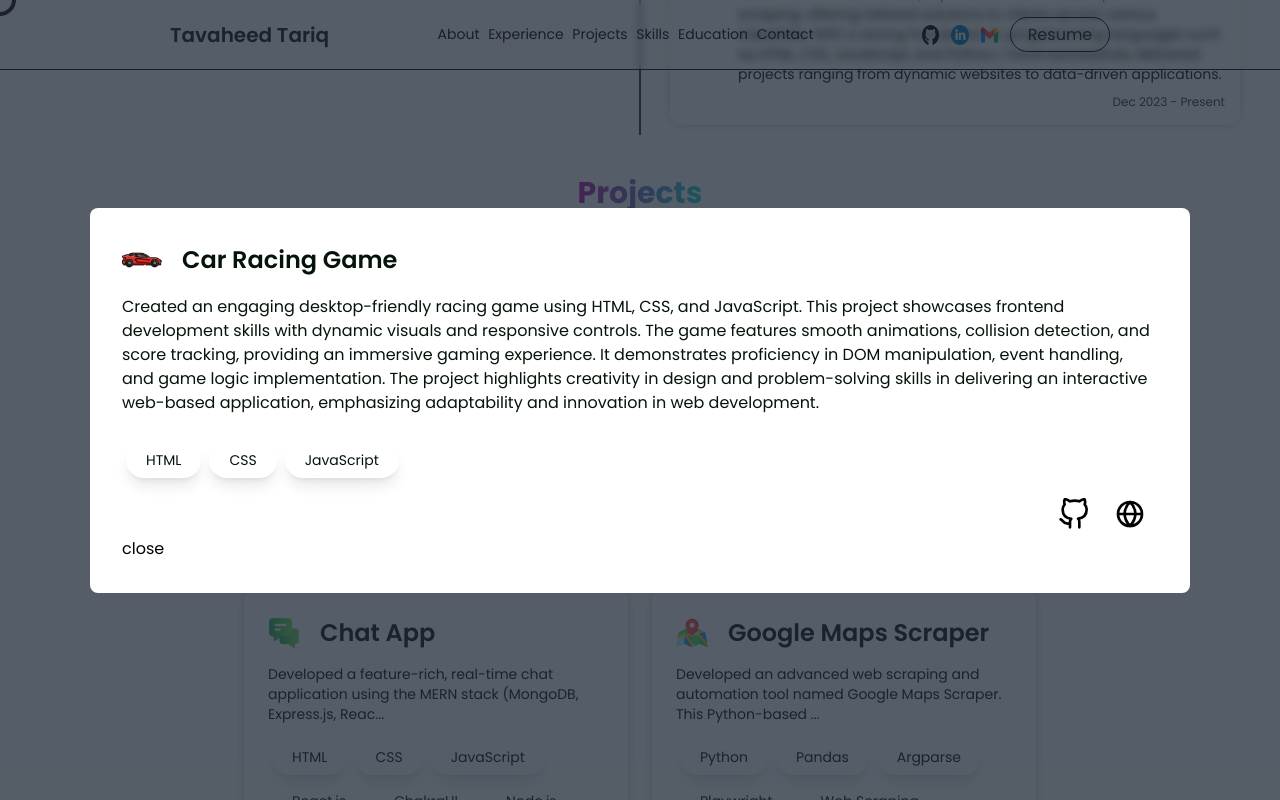
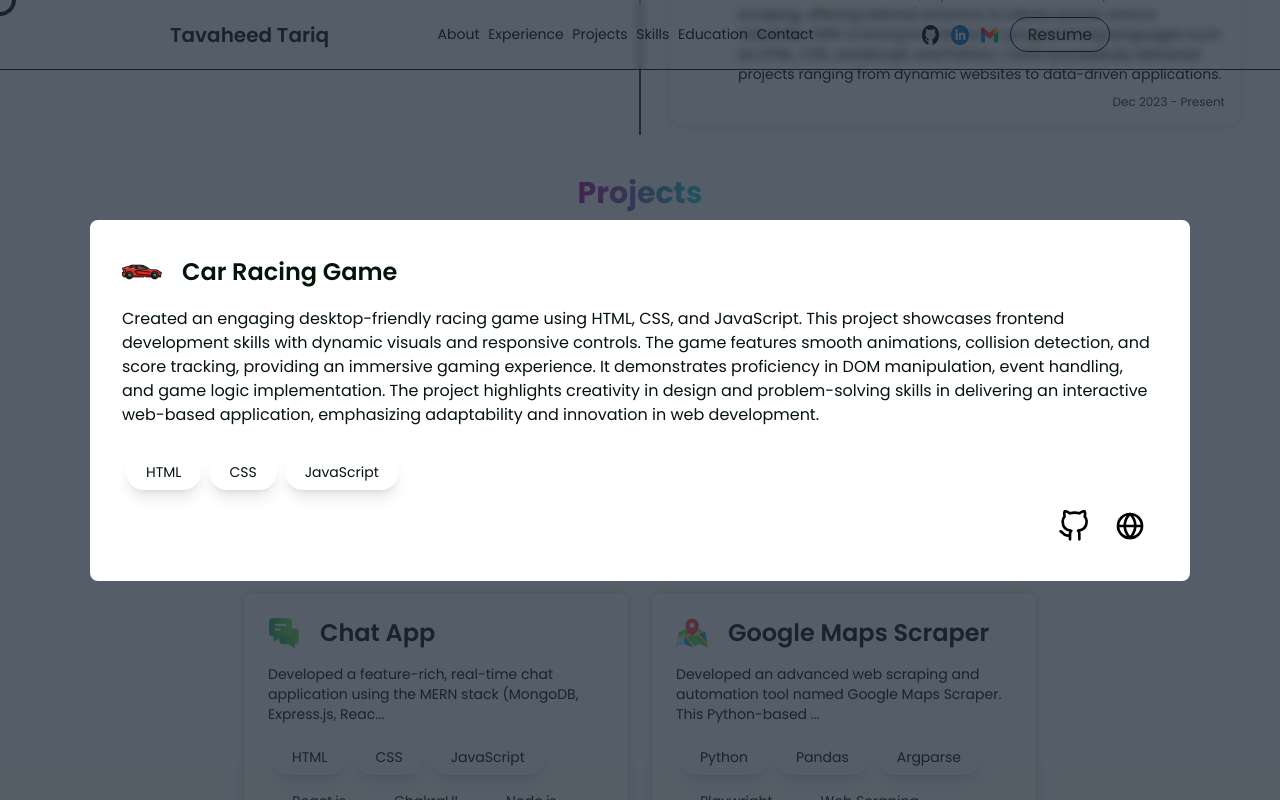
Before and after one commit to Tawheed-tariq/Portfolio, a React (Vite) app: page / in a window 1280 px wide. Both pictures are taken after a click on the element 436 px from the left and 1598 px from the top of the page. Shown: the part 1198-1998 px from the top of the page. Built offline with nearby package versions, Linux system fonts and the light colour scheme.

Commit message:
changes in project

```diff
--- a/src/components/Projects.jsx
+++ b/src/components/Projects.jsx
@@ -13,7 +13,9 @@ export default function Projects(){
                             desc={item.desc}
                             img={item.img}
                             skillArr={item.skills_used}
-                            url={item.url}
+                            giturl={item.giturl}
+                            weburl={item.deployed ? item.weburl : null}
+                            deployed={item.deployed}
                         />
                     ))
                 }
--- a/src/components/project.jsx
+++ b/src/components/project.jsx
@@ -1,6 +1,6 @@
-import { useState } from "react";
+import { useEffect, useRef, useState } from "react";
 
-export default function Project({ title, desc, img, skillArr, url }) {
+export default function Project({ title, desc, img, skillArr, giturl, weburl, deployed }) {
   const [showPopup, setShowPopup] = useState(false);
 
   const nameShortner = (string, maxlength) => {
@@ -11,6 +11,22 @@ export default function Project({ title, desc, img, skillArr, url }) {
   const handleClick = () => {
     setShowPopup((prev) => !prev);
   };
+
+  const modalRef = useRef();
+
+  const handleClickOutside = (event) => {
+    if (modalRef.current && !modalRef.current.contains(event.target))
+      setShowPopup((prev) => !prev);
+  };
+
+  useEffect(() => {
+    if (showPopup)
+      document.addEventListener('mousedown', handleClickOutside);
+
+    return () => {
+      document.removeEventListener('mousedown', handleClickOutside);
+    };
+  }, [showPopup]);
 
   return (
     <>
@@ -35,7 +51,7 @@ export default function Project({ title, desc, img, skillArr, url }) {
       </div>
       {showPopup && (
         <div className="fixed inset-0 flex items-center z-[999] justify-center bg-gray-800 bg-opacity-75">
-          <div className="bg-white p-8 max-w-[1100px] rounded-lg">
+          <div ref={modalRef} className="bg-white p-8 max-w-[1100px] rounded-lg">
             <div className="flex flex-col gap-[15px]">
               <div className="flex items-center gap-5">
                 <img src={img} className={`w-10 h-10 `} />
@@ -52,10 +68,9 @@ export default function Project({ title, desc, img, skillArr, url }) {
               </div>
             </div>
             <div className="flex pt-5 px-3 justify-end gap-6">
-              <GithubBtn />
-              <BrowserBtn />
+              <GithubBtn GithubUrl={giturl} />
+              {deployed && <BrowserBtn BrowserUrl={weburl} />}
             </div>
-            <div onClick={handleClick}>close</div>
           </div>
         </div>
       )}
@@ -63,8 +78,9 @@ export default function Project({ title, desc, img, skillArr, url }) {
   );
 }
 
-const BrowserBtn = () => {
+const BrowserBtn = ({BrowserUrl}) => {
   return (
+    <a target="_blank" href={BrowserUrl}>
     <div className="group relative">
       <button>
         <svg
@@ -89,11 +105,13 @@ const BrowserBtn = () => {
         Web View<span></span>
       </span>
     </div>
+    </a>
   );
 };
 
-const GithubBtn = () => {
+const GithubBtn = ({GithubUrl}) => {
   return (
+    <a target="_blank" href={GithubUrl}>
     <div className="group relative">
       <button>
         <svg
@@ -118,6 +136,7 @@ const GithubBtn = () => {
         GitHub<span></span>
       </span>
     </div>
+    </a>
   );
 };
 
--- a/src/constants/index.js
+++ b/src/constants/index.js
@@ -294,7 +294,9 @@ export const projects = [
         desc: "Created an engaging desktop-friendly racing game using HTML, CSS, and JavaScript. This project showcases frontend development skills with dynamic visuals and responsive controls. The game features smooth animations, collision detection, and score tracking, providing an immersive gaming experience. It demonstrates proficiency in DOM manipulation, event handling, and game logic implementation. The project highlights creativity in design and problem-solving skills in delivering an interactive web-based application, emphasizing adaptability and innovation in web development.",
         skills_used: ["HTML", "CSS", "JavaScript"],
         img: "sport-car.png",
-        url: "https://tawheed-tariq.github.io/Racing-game/"
+        giturl: "https://github.com/Tawheed-tariq/Racing-game",
+        weburl: "https://tawheed-tariq.github.io/Racing-game/",
+        deployed:true
     },
     {
         id: "6",
@@ -302,7 +304,8 @@ export const projects = [
         desc: "WP-Scanner is a sophisticated web application crafted with React and Flask, meticulously designed for penetration testing of WordPress websites. This tool combines a sleek, user-friendly frontend built with React, Tailwind CSS, and JavaScript, with a robust Python-Flask backend. It enables cybersecurity professionals to conduct comprehensive WordPress vulnerability assessments with precision and efficiency. The application features automated scanning for common WordPress vulnerabilities, plugin and theme analysis, and detailed reporting. MongoDB is utilized for data persistence, allowing for the storage and retrieval of scan results. The project showcases full-stack development skills, API integration, and a deep understanding of web security principles.",
         skills_used: ["Python", "flask", "ReactJS", "mongoDB", "HTML", "CSS3", "Tailwind CSS", "Javascript", "Figma"],
         img: "scanner.png",
-        url: "https://github.com/Tawheed-tariq/WP-Scanner"
+        giturl: "https://github.com/Tawheed-tariq/WP-Scanner",
+        deployed:false
     },
     {
         id: "3",
@@ -310,7 +313,8 @@ export const projects = [
         desc: "Developed a feature-rich, real-time chat application using the MERN stack (MongoDB, Express.js, React.js, Node.js) along with HTML, CSS, and Chakra UI. This full-stack project enables users to send and receive messages in real-time, create group chats, and share media files. The application implements WebSocket technology for instant message delivery and notifications. User authentication and data encryption ensure secure communication. The frontend, designed using Figma and implemented with React and Chakra UI, provides a responsive and intuitive user interface. This project demonstrates proficiency in both frontend and backend technologies, showcasing skills in real-time data handling, state management, and creating scalable web applications.",
         skills_used: ["HTML", "CSS", "JavaScript","React.js", "ChakraUI","Node.js", "Express.js", "MongoDB", "Figma"],
         img: "chat.png",
-        url: "https://github.com/Tawheed-tariq/chat-app"
+        giturl: "https://github.com/Tawheed-tariq/chat-app",
+        deployed:false
     },
     {
         id: "4",
@@ -318,7 +322,8 @@ export const projects = [
         desc: "Developed an advanced web scraping and automation tool named Google Maps Scraper. This Python-based project utilizes Playwright for browser automation and robust web scraping capabilities. It extracts essential business information including name, address, website URL, and phone number from specified searches on Google Maps. The scraper implements intelligent parsing algorithms to handle various data formats and structures. Pandas is used for data manipulation and Excel sheet generation, providing clean and organized output for easy analysis. The project incorporates Argparse for a user-friendly command-line interface, allowing customizable search parameters. This tool significantly streamlines the information retrieval process, enhancing efficiency in data gathering tasks for business intelligence and market research.",
         skills_used: ["Python", "Pandas", "Argparse", "Playwright", "Web Scraping", "Automation"],
         img: "map.png",
-        url: "https://github.com/Tawheed-tariq/google-maps-scrapper"
+        giturl: "https://github.com/Tawheed-tariq/google-maps-scrapper",
+        deployed:false
     },
     {
         id: "2",
@@ -326,7 +331,9 @@ export const projects = [
         desc: "Cryptyd is a sophisticated cryptocurrency dashboard frontend developed using a modern tech stack including HTML, CSS, JavaScript, React.js, and Chakra UI. The project showcases advanced frontend development skills, with a focus on creating a sleek, intuitive user interface designed in Figma. Key features include real-time cryptocurrency price tracking, interactive price charts, portfolio management tools, and detailed asset information. The dashboard leverages React's component-based architecture for efficient state management and reusable UI elements. Chakra UI is utilized for responsive design and consistent styling across the application. Integration with cryptocurrency APIs enables live data updates, providing users with accurate and timely market information. This project demonstrates proficiency in creating complex, data-driven web applications with a polished user experience.",
         skills_used: ["HTML", "CSS", "JavaScript", "React.js", "ChakraUI", "Figma"],
         img: "cryptocurrency.png",
-        url: "https://cryptyd.netlify.app/"
+        giturl: "https://github.com/Tawheed-tariq/cryptyd",
+        weburl: "https://cryptyd.netlify.app/",
+        deployed:true
     },
     {
         id: "5",
@@ -334,7 +341,8 @@ export const projects = [
         desc: "CryptoScraper is an advanced data extraction tool designed to gather real-time cryptocurrency information from various online sources. Utilizing Playwright and Scrapy, this Python-based project automates the process of navigating through JavaScript-heavy websites and extracting relevant data. The scraper is capable of handling dynamic content, bypassing anti-bot measures, and ensuring high-quality data collection. Extracted information, including cryptocurrency prices, market caps, and trading volumes, is stored in MongoDB for efficient data management and analysis. The tool implements robust error handling and retry mechanisms to ensure data integrity and completeness. This project showcases skills in web scraping, automation, and database management, providing valuable insights for cryptocurrency enthusiasts, traders, and analysts.",
         skills_used: ["Python", "Scrapy", "Scrapy-playwright", "mongoDB", "Web Scraping", "Automation"],
         img: "bitcoin.png",
-        url: "https://github.com/Tawheed-tariq/crypto-scrapper"
+        giturl: "https://github.com/Tawheed-tariq/crypto-scrapper",
+        deployed:false
     },
     {
         id: "7",
@@ -342,7 +350,8 @@ export const projects = [
         desc: "The Dog VS Cat Classifier is a sophisticated machine learning project that employs deep learning techniques to distinguish between images of dogs and cats with high accuracy. Built using TensorFlow and Scikit-learn, this project implements a convolutional neural network (CNN) architecture optimized for image classification tasks. The model is trained on a large dataset of labeled dog and cat images, enabling it to learn complex features and patterns. Numpy is utilized for efficient numerical computations and data preprocessing. The project includes data augmentation techniques to improve model generalization and prevent overfitting. Matplotlib is used to visualize the training process, model performance metrics, and sample predictions. This classifier demonstrates proficiency in building and deploying state-of-the-art image classification models, showcasing skills essential for computer vision applications in fields such as pet recognition, animal monitoring, and automated image tagging.",
         skills_used: ["Tensorflow", "Scikit-learn", "Numpy", "Matplotlib"],
         img: "img-classifier.png",
-        url: "https://github.com/Tawheed-tariq/dog-vs-cat/blob/main/dog_vs_cat.ipynb"
+        giturl: "https://github.com/Tawheed-tariq/dog-vs-cat/blob/main/dog_vs_cat.ipynb",
+        deployed:false
     },
     {
         id: "8",
@@ -350,7 +359,8 @@ export const projects = [
         desc: "The MAGIC Gamma Telescope project is a machine learning application focused on classifying astronomical events detected by the MAGIC (Major Atmospheric Gamma Imaging Cherenkov) telescope. This project utilizes Scikit-learn for implementing various classification algorithms to distinguish between gamma ray signals and background noise. Numpy and Pandas are employed for efficient data manipulation and preprocessing of the telescope's complex datasets. The project involves feature engineering, model selection, and hyperparameter tuning to achieve optimal classification performance. Matplotlib is used to create insightful visualizations of the data distribution, feature importance, and model performance metrics. This work demonstrates skills in handling imbalanced datasets, applying machine learning to physics problems, and interpreting results in the context of astrophysics research.",
         skills_used: ["Scikit-learn", "Numpy", "Matplotlib", "Pandas"],
         img: "telescope.png",
-        url: "https://github.com/Tawheed-tariq/magic-gamma-telescope/blob/main/main.ipynb"
+        giturl: "https://github.com/Tawheed-tariq/magic-gamma-telescope/blob/main/main.ipynb",
+        deployed:false
     },
     {
         id: "9",
@@ -358,7 +368,8 @@ export const projects = [
         desc: "The IMDB Movie Review project is a natural language processing (NLP) application that performs sentiment analysis on movie reviews. Utilizing TensorFlow and Keras, this project implements a deep learning model to classify movie reviews as positive or negative. The model architecture includes embedding layers and recurrent neural networks (RNNs) or long short-term memory (LSTM) networks to capture the sequential nature of text data. Numpy is used for efficient numerical computations and data preprocessing. The project showcases text tokenization, word embedding techniques, and the handling of variable-length sequences. It demonstrates proficiency in building and training neural networks for text classification tasks, essential for applications in social media analysis, customer feedback processing, and automated content moderation.",
         skills_used: ["Tensorflow", "Numpy", "Keras"],
         img: "imdb.png",
-        url: "https://github.com/Tawheed-tariq/IMDB-movie-review/blob/main/IMDB_movie_reviews.ipynb"
+        giturl: "https://github.com/Tawheed-tariq/IMDB-movie-review/blob/main/IMDB_movie_reviews.ipynb",
+        deployed:false
     },
     {
         id: "10",
@@ -366,6 +377,7 @@ export const projects = [
         desc: "This project involves contributions to the Linux kernel, demonstrating advanced skills in low-level system programming and operating system development. The work includes implementing new system calls to enhance kernel functionality. These custom system calls provide additional features or optimizations for specific use cases, such as improved process management, enhanced file system operations, or custom device drivers. The implementation requires a deep understanding of kernel internals, memory management, and system security. The project showcases proficiency in C programming within the context of kernel development, adhering to strict coding standards and performance requirements. It also demonstrates the ability to work with complex codebases, debug kernel-level issues, and contribute to open-source projects of significant scale and importance.",
         skills_used: ["C", "Kernel programming"],
         img: "linux.png",
-        url: "https://github.com/Tawheed-tariq/linux-kernel"
+        giturl: "https://github.com/Tawheed-tariq/linux-kernel",
+        deployed:false
     },
 ]
```
